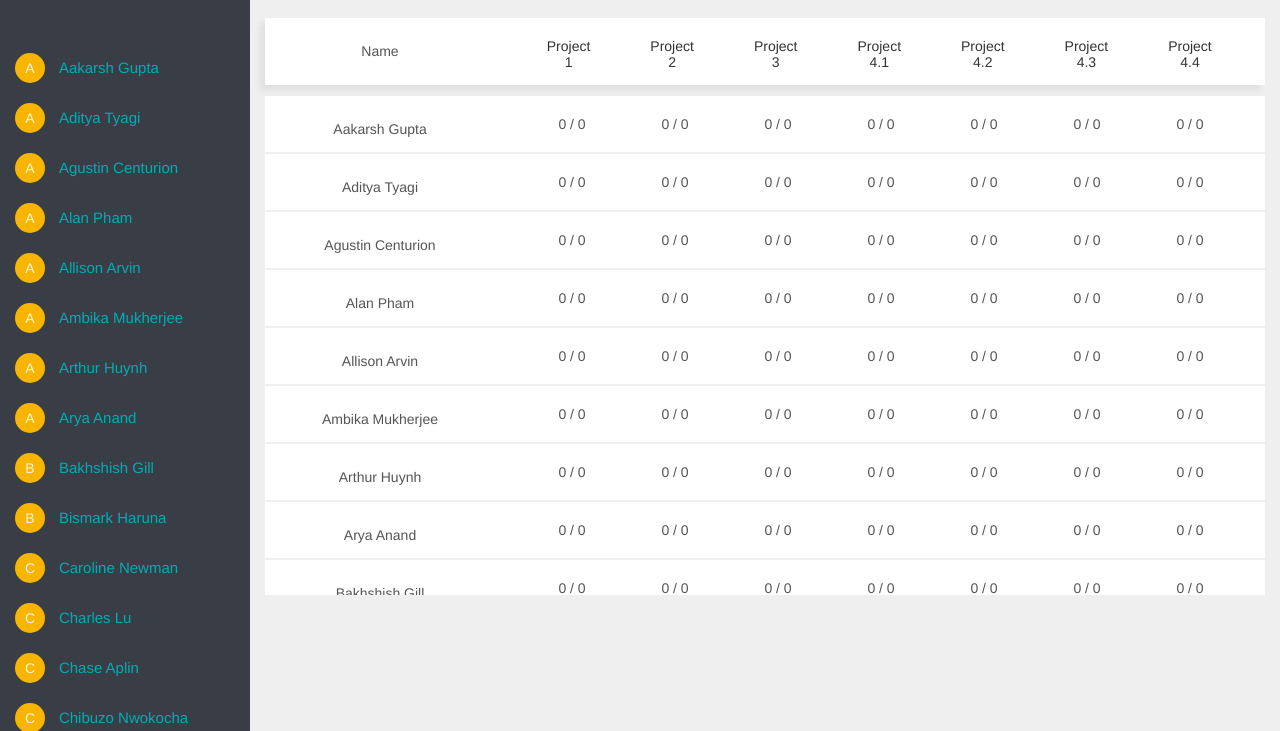
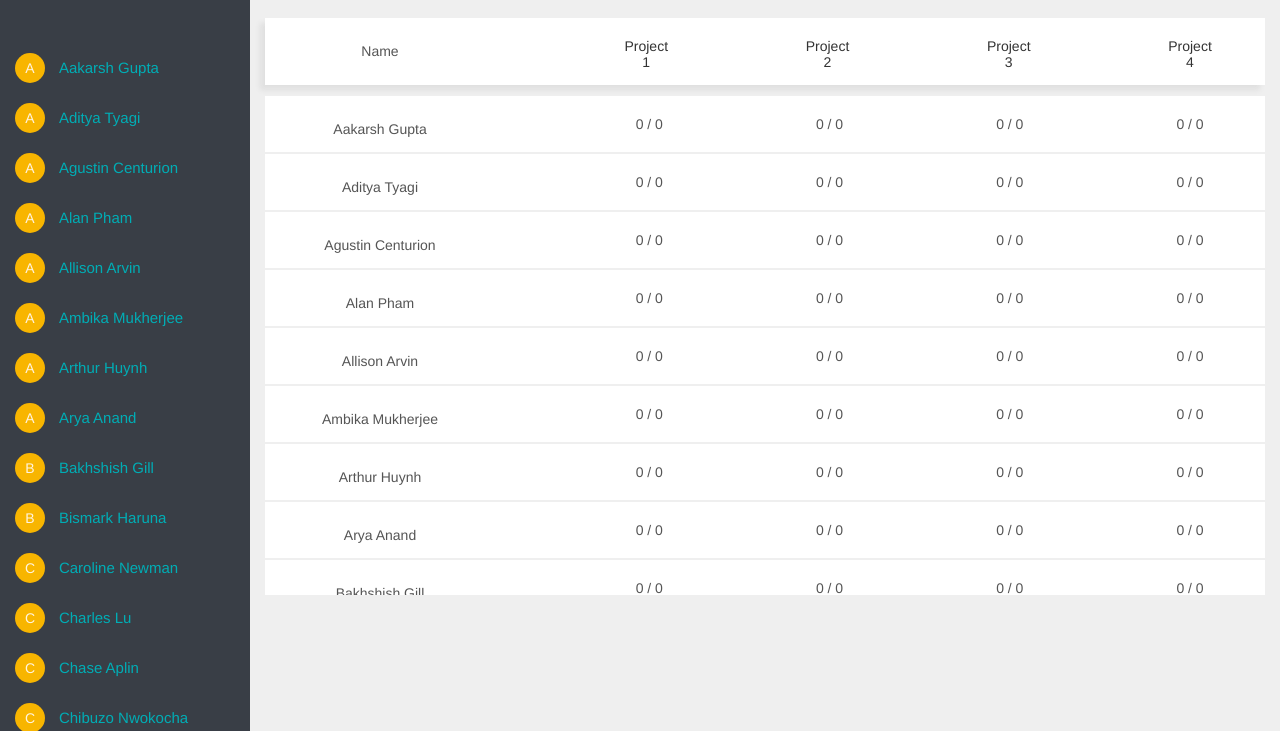
Before and after one commit to DanSeb1295/360App, a Flask app: page /submissions in a window 1280 px wide. Shown: the part 54-785 px from the top of the page. Run offline with Flask 2, Linux system fonts and the light colour scheme; a user stored in the database is signed in; data comes from the database, SQL or seed files in the repository; both versions use the stored data as it was after the commit; data that the repository does not hold is empty; some libraries are stand-ins or nearby versions.

Commit message:
admin rights

```diff
--- a/app.py
+++ b/app.py
@@ -376,28 +376,30 @@ def submitform():
 		for entry in mongodb['ratings'].find({'givenTo': comment['givenTo'], 'givenBy': comment['givenBy'], 'projectNum': comment['projectNum']}):
 			prev_submissions.append(entry)
 
-		if rating['projectNum'] != 4:
-			submitted = True if prev_submissions else False
-		else:
-			submittedAt = rating['submittedAt']
-			newSubmittedAt = {
-							WEEK[10] <= submittedAt < WEEK[11]: 4.1,
-							WEEK[11] <= submittedAt < WEEK[12]: 4.2,
-							WEEK[12] <= submittedAt < WEEK[13]: 4.3,
-							WEEK[13] <= submittedAt < WEEK[14]: 4.4,
-							}[True]
+		submitted = True if prev_submissions else False
 
-			for submission in prev_submissions:
-				postSubmittedAt = submission['submittedAt']
-				oldPostSubmittedAt = {
-							WEEK[10] <= submittedAt < WEEK[11]: 4.1,
-							WEEK[11] <= submittedAt < WEEK[12]: 4.2,
-							WEEK[12] <= submittedAt < WEEK[13]: 4.3,
-							WEEK[13] <= submittedAt < WEEK[14]: 4.4,
-							}[True]
-				if oldPostSubmittedAt == newSubmittedAt:
-					submitted = True
-					break
+		# if rating['projectNum'] != 4:
+		# 	submitted = True if prev_submissions else False
+		# else:
+		# 	submittedAt = rating['submittedAt']
+		# 	newSubmittedAt = {
+		# 					WEEK[10] <= submittedAt < WEEK[11]: 4.1,
+		# 					WEEK[11] <= submittedAt < WEEK[12]: 4.2,
+		# 					WEEK[12] <= submittedAt < WEEK[13]: 4.3,
+		# 					WEEK[13] <= submittedAt < WEEK[14]: 4.4,
+		# 					}[True]
+
+		# 	for submission in prev_submissions:
+		# 		postSubmittedAt = submission['submittedAt']
+		# 		oldPostSubmittedAt = {
+		# 					WEEK[10] <= submittedAt < WEEK[11]: 4.1,
+		# 					WEEK[11] <= submittedAt < WEEK[12]: 4.2,
+		# 					WEEK[12] <= submittedAt < WEEK[13]: 4.3,
+		# 					WEEK[13] <= submittedAt < WEEK[14]: 4.4,
+		# 					}[True]
+		# 		if oldPostSubmittedAt == newSubmittedAt:
+		# 			submitted = True
+		# 			break
 
 		if submitted:
 			response = 'Duplicate Submission'
@@ -553,14 +555,20 @@ def get_submissions():
 	class_tracker = {}
 	for s in students:
 		groups = get_teams_from_mongo(s)
+		# individual_tracker = {
+		# 					1: {'teamSize': max(len(groups.get(1, {'members': []})['members']) - 1, 0), 'submittedFor': 0},
+		# 					2: {'teamSize': max(len(groups.get(2, {'members': []})['members']) - 1, 0), 'submittedFor': 0},
+		# 					3: {'teamSize': max(len(groups.get(3, {'members': []})['members']) - 1, 0), 'submittedFor': 0},
+		# 					4.1: {'teamSize': max(len(groups.get(4, {'members': []})['members']) - 1, 0), 'submittedFor': 0},
+		# 					4.2: {'teamSize': max(len(groups.get(4, {'members': []})['members']) - 1, 0), 'submittedFor': 0},
+		# 					4.3: {'teamSize': max(len(groups.get(4, {'members': []})['members']) - 1, 0), 'submittedFor': 0},
+		# 					4.4: {'teamSize': max(len(groups.get(4, {'members': []})['members']) - 1, 0), 'submittedFor': 0}
+		# 				}
 		individual_tracker = {
 							1: {'teamSize': max(len(groups.get(1, {'members': []})['members']) - 1, 0), 'submittedFor': 0},
 							2: {'teamSize': max(len(groups.get(2, {'members': []})['members']) - 1, 0), 'submittedFor': 0},
 							3: {'teamSize': max(len(groups.get(3, {'members': []})['members']) - 1, 0), 'submittedFor': 0},
-							4.1: {'teamSize': max(len(groups.get(4, {'members': []})['members']) - 1, 0), 'submittedFor': 0},
-							4.2: {'teamSize': max(len(groups.get(4, {'members': []})['members']) - 1, 0), 'submittedFor': 0},
-							4.3: {'teamSize': max(len(groups.get(4, {'members': []})['members']) - 1, 0), 'submittedFor': 0},
-							4.4: {'teamSize': max(len(groups.get(4, {'members': []})['members']) - 1, 0), 'submittedFor': 0}
+							4: {'teamSize': max(len(groups.get(4, {'members': []})['members']) - 1, 0), 'submittedFor': 0}
 						}
 		class_tracker[s] = individual_tracker
 
@@ -569,15 +577,16 @@ def get_submissions():
 	for rating in ratings:
 		submission_num = rating['projectNum']
 		submitted_at = rating['submittedAt']
-		submitted_for = {
-						submission_num == 1: submission_num,
-						submission_num == 2: submission_num,
-						submission_num == 3: submission_num,
-						submission_num == 4 and WEEK[10] <= submittedAt < WEEK[11]: 4.1,
-						submission_num == 4 and WEEK[11] <= submittedAt < WEEK[12]: 4.2,
-						submission_num == 4 and WEEK[12] <= submittedAt < WEEK[13]: 4.3,
-						submission_num == 4 and WEEK[13] <= submittedAt < WEEK[14]: 4.4,
-						}[True]
+		submitted_for = submission_num
+		# submitted_for = {
+		# 				submission_num == 1: submission_num,
+		# 				submission_num == 2: submission_num,
+		# 				submission_num == 3: submission_num,
+		# 				submission_num == 4 and WEEK[10] <= submittedAt < WEEK[11]: 4.1,
+		# 				submission_num == 4 and WEEK[11] <= submittedAt < WEEK[12]: 4.2,
+		# 				submission_num == 4 and WEEK[12] <= submittedAt < WEEK[13]: 4.3,
+		# 				submission_num == 4 and WEEK[13] <= submittedAt < WEEK[14]: 4.4,
+		# 				}[True]
 
 		class_tracker[rating['givenBy']][submitted_for]['submittedFor'] += 1
 
--- a/config/config.py
+++ b/config/config.py
@@ -115,7 +115,7 @@ information = {
     ]
 }
 
-admin_accounts = ['s.t@berkeley.edu', 'awillerman@berkeley.edu', 'gwynevere.hunger@berkeley.edu']
+admin_accounts = ['s.t@berkeley.edu', 'awillerman@berkeley.edu', 'gwynevere.hunger@berkeley.edu', 'dyee003@berkeley.edu']
 
 student_accounts = [
     'aryakanand@berkeley.edu',
--- a/templates/submissions.html
+++ b/templates/submissions.html
@@ -18,20 +18,8 @@
 			Project<br>3
 			<span class="proj-tooltiptext">Click to send email reminder</span>
 		</span>
-		<span class="proj-tooltip" id="4-1" name="4.1" style="margin: 20px 5px; width: 5%; text-align: center; padding-top: 5px; margin: 15px 5px">
-			Project<br>4.1
-			<span class="proj-tooltiptext">Click to send email reminder</span>
-		</span>
-		<span class="proj-tooltip" id="4-2" name="4.2" style="margin: 20px 5px; width: 5%; text-align: center; padding-top: 5px; margin: 15px 5px">
-			Project<br>4.2
-			<span class="proj-tooltiptext">Click to send email reminder</span>
-		</span>
-		<span class="proj-tooltip" id="4-3" name="4.3" style="margin: 20px 5px; width: 5%; text-align: center; padding-top: 5px; margin: 15px 5px">
-			Project<br>4.3
-			<span class="proj-tooltiptext">Click to send email reminder</span>
-		</span>
-		<span class="proj-tooltip" id="4-4" name="4.4" style="margin: 20px 5px; width: 5%; text-align: center; padding-top: 5px; margin: 15px 5px; margin-right: 50px">
-			Project<br>4.4
+		<span class="proj-tooltip" id="4" name="4" style="margin: 20px 5px; width: 5%; text-align: center; padding-top: 5px; margin: 15px 5px; margin-right: 50px">
+			Project<br>4
 			<span class="proj-tooltiptext">Click to send email reminder</span>
 		</span>
 	</div>
@@ -46,10 +34,7 @@
 			<span id="project-1-1-{{ loop.index }}" style="width: 5%; text-align: center; color: #555; padding-top: 5px; margin: 15px 1px"></span>
 			<span id="project-2-1-{{ loop.index }}" style="width: 5%; text-align: center; color: #555; padding-top: 5px; margin: 15px 1px"></span>
 			<span id="project-3-1-{{ loop.index }}" style="width: 5%; text-align: center; color: #555; padding-top: 5px; margin: 15px 1px"></span>
-			<span id="project-4-1-{{ loop.index }}" style="width: 5%; text-align: center; color: #555; padding-top: 5px; margin: 15px 1px"></span>
-			<span id="project-4-2-{{ loop.index }}" style="width: 5%; text-align: center; color: #555; padding-top: 5px; margin: 15px 1px"></span>
-			<span id="project-4-3-{{ loop.index }}" style="width: 5%; text-align: center; color: #555; padding-top: 5px; margin: 15px 1px"></span>
-			<span id="project-4-4-{{ loop.index }}" style="width: 5%; text-align: center; color: #555; padding-top: 5px; margin: 15px 1px; margin-right: 50px"></span>
+			<span id="project-4-1-{{ loop.index }}" style="width: 5%; text-align: center; color: #555; padding-top: 5px; margin: 15px 1px; margin-right: 50px"></span>
 		</div>
 	{% endfor %}
 </div>
@@ -77,6 +62,7 @@
 					projectNum = '4-4'
 					break
 				default:
+					projectNum = '4'
 					break
 			}
 
@@ -99,14 +85,14 @@
 				let proj21Sub = String(response['class_submissions'][i]['submissions'][2]['submittedFor'])
 				let proj31Size = String(response['class_submissions'][i]['submissions'][3]['teamSize'])
 				let proj31Sub = String(response['class_submissions'][i]['submissions'][3]['submittedFor'])
-				let proj41Size = String(response['class_submissions'][i]['submissions'][4.1]['teamSize'])
-				let proj41Sub = String(response['class_submissions'][i]['submissions'][4.1]['submittedFor'])
-				let proj42Size = String(response['class_submissions'][i]['submissions'][4.2]['teamSize'])
-				let proj42Sub = String(response['class_submissions'][i]['submissions'][4.2]['submittedFor'])
-				let proj43Size = String(response['class_submissions'][i]['submissions'][4.3]['teamSize'])
-				let proj43Sub = String(response['class_submissions'][i]['submissions'][4.3]['submittedFor'])
-				let proj44Size = String(response['class_submissions'][i]['submissions'][4.4]['teamSize'])
-				let proj44Sub = String(response['class_submissions'][i]['submissions'][4.4]['submittedFor'])
+				let proj41Size = String(response['class_submissions'][i]['submissions'][4]['teamSize'])
+				let proj41Sub = String(response['class_submissions'][i]['submissions'][4]['submittedFor'])
+				// let proj42Size = String(response['class_submissions'][i]['submissions'][4.2]['teamSize'])
+				// let proj42Sub = String(response['class_submissions'][i]['submissions'][4.2]['submittedFor'])
+				// let proj43Size = String(response['class_submissions'][i]['submissions'][4.3]['teamSize'])
+				// let proj43Sub = String(response['class_submissions'][i]['submissions'][4.3]['submittedFor'])
+				// let proj44Size = String(response['class_submissions'][i]['submissions'][4.4]['teamSize'])
+				// let proj44Sub = String(response['class_submissions'][i]['submissions'][4.4]['submittedFor'])
 
 				j = i + 1
 				let nameQuery = '#name-' + String(j)
@@ -114,35 +100,35 @@
 				let proj21Query = '#project-2-1-' + String(j)
 				let proj31Query = '#project-3-1-' + String(j)
 				let proj41Query = '#project-4-1-' + String(j)
-				let proj42Query = '#project-4-2-' + String(j)
-				let proj43Query = '#project-4-3-' + String(j)
-				let proj44Query = '#project-4-4-' + String(j)
+				// let proj42Query = '#project-4-2-' + String(j)
+				// let proj43Query = '#project-4-3-' + String(j)
+				// let proj44Query = '#project-4-4-' + String(j)
 
 				let proj11Text = proj11Sub + ' / ' + proj11Size
 				let proj21Text = proj21Sub + ' / ' + proj21Size
 				let proj31Text = proj31Sub + ' / ' + proj31Size
 				let proj41Text = proj41Sub + ' / ' + proj41Size
-				let proj42Text = proj42Sub + ' / ' + proj42Size
-				let proj43Text = proj43Sub + ' / ' + proj43Size
-				let proj44Text = proj44Sub + ' / ' + proj44Size
+				// let proj42Text = proj42Sub + ' / ' + proj42Size
+				// let proj43Text = proj43Sub + ' / ' + proj43Size
+				// let proj44Text = proj44Sub + ' / ' + proj44Size
 
 				let imageHTML = '<img src="/static/images/checked.png" style="width: 20px; margin: 0px; padding: 0px;">'
 				if (proj11Sub == proj11Size && proj11Size > 0) { proj11Text = imageHTML };
 				if (proj21Sub == proj21Size && proj21Size > 0) { proj21Text = imageHTML };
 				if (proj31Sub == proj31Size && proj31Size > 0) { proj31Text = imageHTML };
 				if (proj41Sub == proj41Size && proj41Size > 0) { proj41Text = imageHTML };
-				if (proj42Sub == proj42Size && proj42Size > 0) { proj42Text = imageHTML };
-				if (proj43Sub == proj43Size && proj43Size > 0) { proj43Text = imageHTML };
-				if (proj44Sub == proj44Size && proj44Size > 0) { proj44Text = imageHTML };
+				// if (proj42Sub == proj42Size && proj42Size > 0) { proj42Text = imageHTML };
+				// if (proj43Sub == proj43Size && proj43Size > 0) { proj43Text = imageHTML };
+				// if (proj44Sub == proj44Size && proj44Size > 0) { proj44Text = imageHTML };
 
 				$(nameQuery).html(name)
 				$(proj11Query).html(proj11Text)
 				$(proj21Query).html(proj21Text)
 				$(proj31Query).html(proj31Text)
 				$(proj41Query).html(proj41Text)
-				$(proj42Query).html(proj42Text)
-				$(proj43Query).html(proj43Text)
-				$(proj44Query).html(proj44Text)
+				// $(proj42Query).html(proj42Text)
+				// $(proj43Query).html(proj43Text)
+				// $(proj44Query).html(proj44Text)
 			}
 			$('#loading-gif').remove()
 			$('#submissions-board').css('visibility', 'visible')
```
Also changed, not shown: db/local.db.
